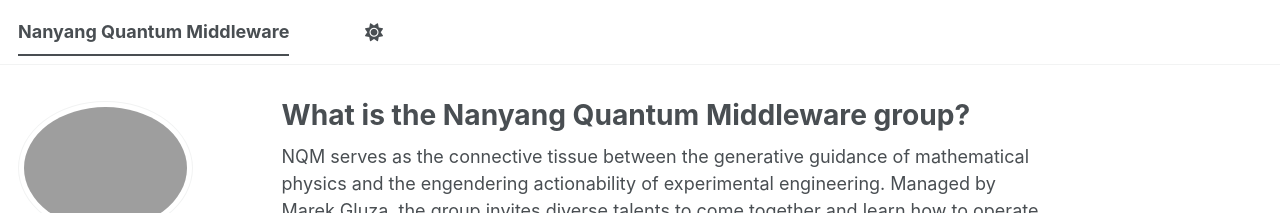
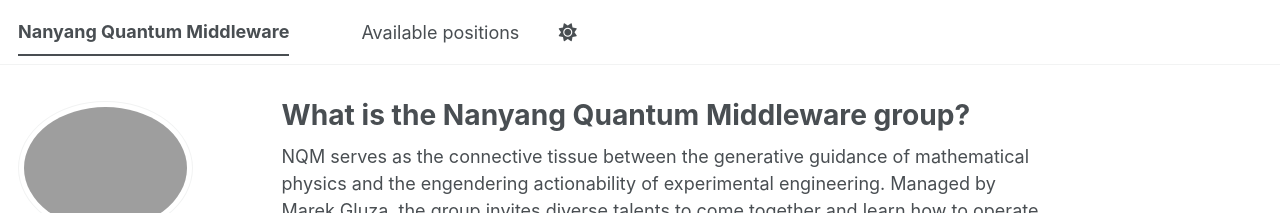
Before and after one commit to marekgluza/marekgluza.github.io, a Jekyll site: the page built from _pages/about.md, in a window 1280 px wide. Shown: the top 213 px of the page. Built offline with Jekyll 4.4.1, drawn with Linux system fonts in a browser that asks for light colours; some web fonts are replaced; a script bundle is joined from its source files by our own code; library files that are not in the unit come from our copies.

Commit message:
Update and rename navigation_.yml to navigation.yml

```diff
--- a/_data/navigation_.yml
+++ b/_data/navigation.yml
@@ -8,8 +8,9 @@
 #      Markdown formatted page while the second is generated using JSON.
 
 main:
-  - title: "Available PhD positions"
-    url: /phd_openings/
+  - title: "Available positions"
+    url: /available_positions/
+pff:
   - title: "Available Postdoc positions"
     url: /rf_openings/
   - title: "Available other positions"
```
